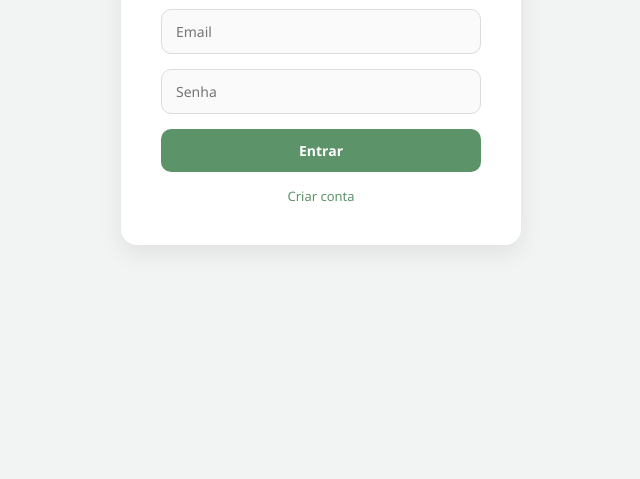
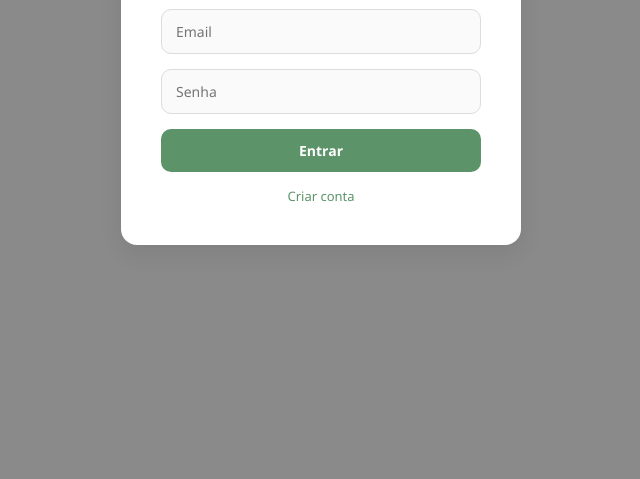
Before and after one commit to vicenteschwarz/turism_system, a website: page src/front/auth.html in a window 1280 px wide. Shown: the part 321-800 px from the top of the page, without its empty margins (319-959 px from the left). Drawn offline with Linux system fonts and the light colour scheme.

Commit message:
back color

```diff
--- a/src/front/auth.css
+++ b/src/front/auth.css
@@ -8,7 +8,7 @@
 
 /* FUNDO IGUAL AO SISTEMA */
 body {
-  background-color: #f2f4f3;
+  background-color: #898a89;
   height: 100vh;
   display: flex;
   align-items: center;
--- a/src/front/style.css
+++ b/src/front/style.css
@@ -14,7 +14,7 @@
 body {
   margin: 0;
   font-family: Arial, Helvetica, sans-serif;
-  background: #f5f7fb;
+  background: #a4a5a8;
   color: var(--text);
 }
 
```
